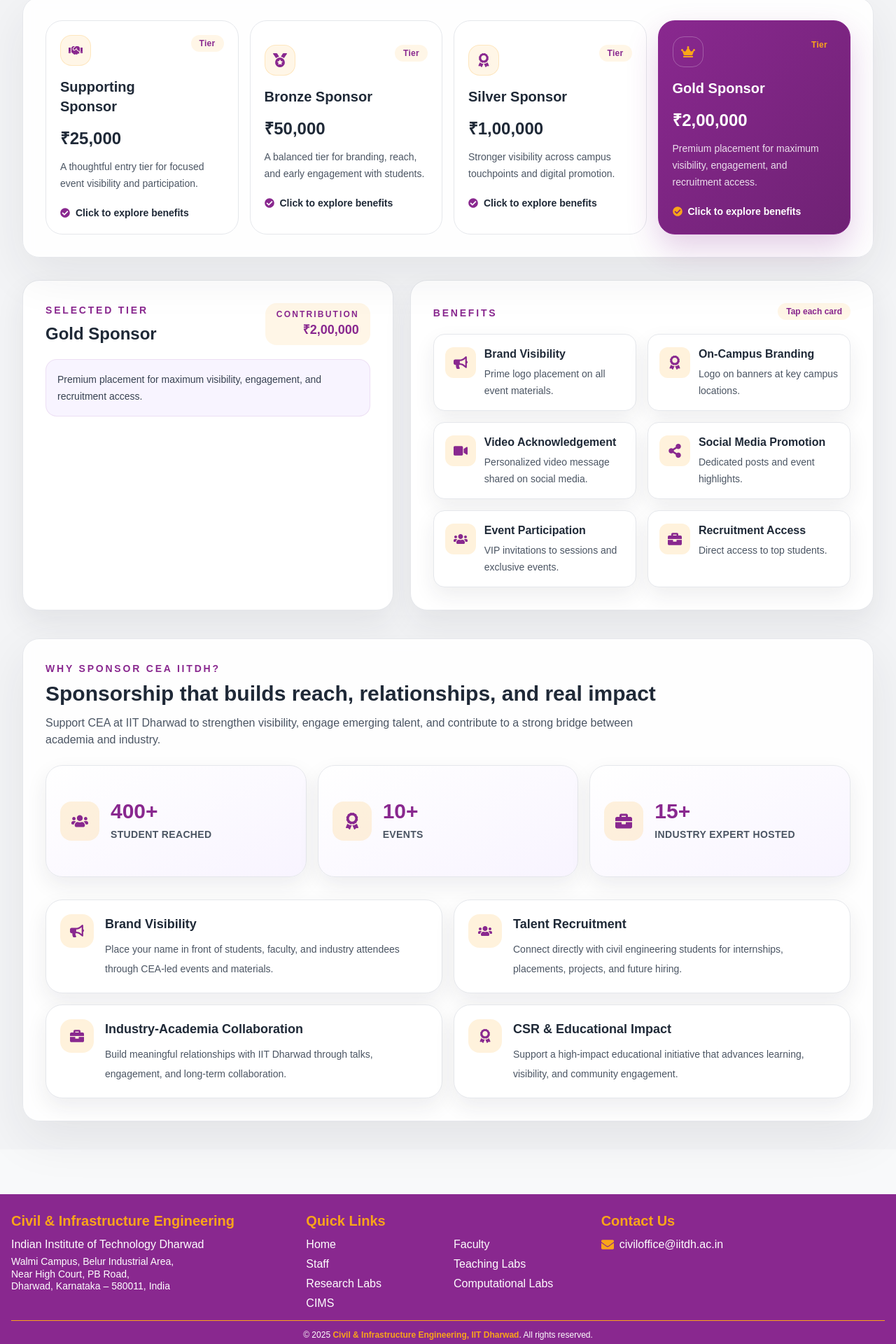
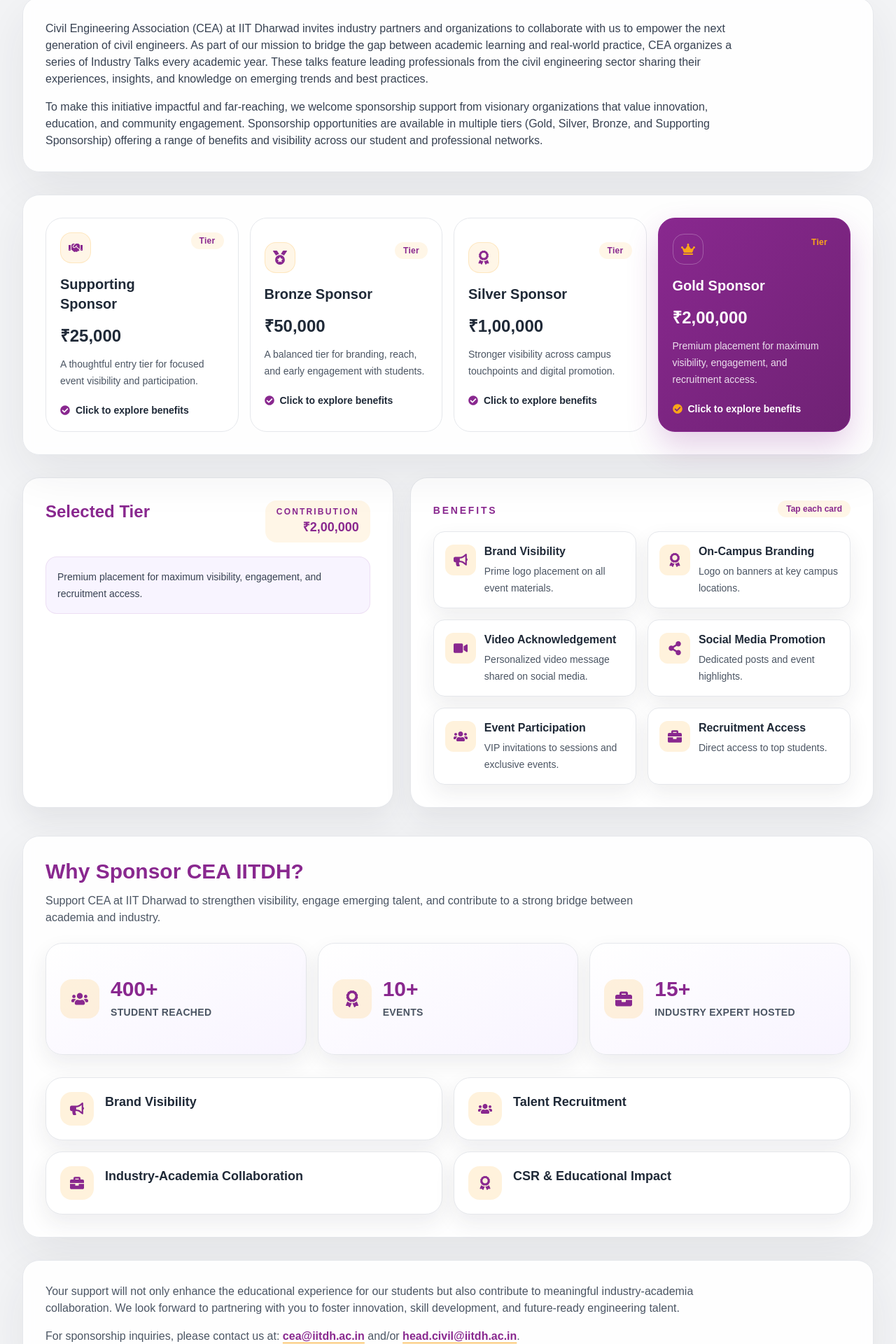
Before and after one commit to sreehb-123/civil-iitdh, a React (Create React App) app: page /sponsors in a window 1280 px wide. Shown: the part 177-2097 px from the top of the page at 70% size. Built offline with nearby package versions, Linux system fonts and the light colour scheme; no server answers.

Commit message:
changes on 26/9/26

```diff
--- a/src/pages/Academic/Phd.js
+++ b/src/pages/Academic/Phd.js
@@ -177,8 +177,7 @@
 
           <section className="rounded-3xl border border-gray-200 bg-white p-6 shadow-[0_18px_40px_rgba(39,38,53,0.08)] sm:p-8">
             <div className="max-w-5xl">
-              <p className="text-sm font-semibold uppercase tracking-[0.2em] text-[#89288f]">Admission Categories</p>
-              <h2 className="mt-2 text-2xl font-bold text-gray-800 sm:text-3xl">Full Time</h2>
+              <h2 className="text-2xl font-bold text-[#89288f] sm:text-3xl">Admission Categories</h2>
             </div>
 
             <div className="mt-5 grid gap-4 md:grid-cols-2 xl:grid-cols-3">
--- a/src/pages/Institution/Consultancy.js
+++ b/src/pages/Institution/Consultancy.js
@@ -43,8 +43,7 @@
     <div className="min-h-screen bg-gray-100 px-4 sm:px-6 lg:px-8 pb-10 pt-14 sm:pt-16">
       <div className="mx-auto w-full max-w-7xl space-y-6">
         <div className="text-center">
-          <p className="text-sm font-semibold uppercase tracking-[0.2em] text-[#89288f]">Consultancy</p>
-          <h1 className="mt-2 text-3xl font-bold text-gray-800 sm:text-4xl">Consultancy Services</h1>
+          <h1 className="text-3xl font-bold text-[#89288f] sm:text-4xl">Consultancy</h1>
         </div>
 
         <section className="rounded-3xl border border-gray-200 bg-white p-6 shadow-[0_18px_40px_rgba(39,38,53,0.08)] sm:p-8">
@@ -61,8 +60,7 @@
         <section>
           <div className="mb-5 flex items-end justify-between gap-4">
             <div>
-              <p className="text-sm font-semibold uppercase tracking-[0.2em] text-[#89288f]">Areas</p>
-              <h2 className="mt-2 text-2xl font-bold text-gray-800 sm:text-3xl">Consultancy Domains</h2>
+              <h2 className="text-2xl font-bold text-[#89288f] sm:text-3xl">Areas</h2>
             </div>
           </div>
 
@@ -97,8 +95,7 @@
                 <FaEnvelope className="h-5 w-5" />
               </div>
               <div>
-                <p className="text-sm font-semibold uppercase tracking-[0.2em] text-[#89288f]">For Queries</p>
-                <h2 className="mt-2 text-2xl font-bold text-gray-800 sm:text-3xl">Write to us</h2>
+                <h2 className="text-2xl font-bold text-[#89288f] sm:text-3xl">For Queries</h2>
                 <p className="mt-3 text-sm leading-7 text-gray-700">
                   Kindly write to the following email address for queries regarding consultancy services.
                 </p>
--- a/src/pages/Institution/Sponsors.js
+++ b/src/pages/Institution/Sponsors.js
@@ -284,16 +284,16 @@
           <h1 className="text-3xl font-bold text-gray-800 sm:text-4xl">Sponsors</h1>
         </div>
 
-        {/* <section className="mb-8 rounded-3xl border border-gray-200 bg-white/90 p-5 shadow-[0_24px_70px_rgba(39,38,53,0.08)] backdrop-blur sm:p-6 lg:p-8">
-          <div className="mx-auto max-w-5xl space-y-4 text-gray-700">
+        <section className="mb-8 rounded-3xl border border-gray-200 bg-white/90 p-5 shadow-[0_24px_70px_rgba(39,38,53,0.08)] backdrop-blur sm:p-6 lg:p-8">
+          <div className="max-w-5xl space-y-4 text-left text-gray-700">
             <p className="text-sm leading-7 sm:text-base">
-              Civil Engineering Association (CEA) at IIT Dharwad invites industry partners and organizations to collaborate with us to empower the next generation of civil engineers. As part of our mission to bridge the gap between academic learning and real-world practice, CEA organizes a series of Industry Expert Talks every academic year. These talks feature leading professionals from the civil engineering sector sharing their experiences, insights, and knowledge on emerging trends and best practices.
+              Civil Engineering Association (CEA) at IIT Dharwad invites industry partners and organizations to collaborate with us to empower the next generation of civil engineers. As part of our mission to bridge the gap between academic learning and real-world practice, CEA organizes a series of Industry Talks every academic year. These talks feature leading professionals from the civil engineering sector sharing their experiences, insights, and knowledge on emerging trends and best practices.
             </p>
             <p className="text-sm leading-7 sm:text-base">
-              To make this initiative impactful and far-reaching, we welcome sponsorship support from visionary organizations that value innovation, education, and community engagement. Sponsorship opportunities are available in multiple tiers: Gold, Silver, Bronze, and Supporting Sponsorship, offering a range of benefits and visibility across our student and professional networks.
+              To make this initiative impactful and far-reaching, we welcome sponsorship support from visionary organizations that value innovation, education, and community engagement. Sponsorship opportunities are available in multiple tiers (Gold, Silver, Bronze, and Supporting Sponsorship) offering a range of benefits and visibility across our student and professional networks.
             </p>
           </div>
-        </section> */}
+        </section>
 
         <section className="mb-8 rounded-3xl border border-gray-200 bg-white/90 p-4 shadow-[0_24px_70px_rgba(39,38,53,0.08)] backdrop-blur sm:p-6 lg:p-8">
           <div className="grid grid-cols-1 gap-4 sm:grid-cols-2 xl:grid-cols-4">
@@ -353,10 +353,7 @@
           <div className="rounded-3xl border border-gray-200 bg-white p-5 shadow-[0_18px_40px_rgba(39,38,53,0.08)] sm:p-6 lg:p-8">
             <div className="flex items-start justify-between gap-4">
               <div>
-                <p className="text-sm font-semibold uppercase tracking-[0.2em] text-[#89288f]">
-                  Selected Tier
-                </p>
-                <h2 className="mt-2 text-2xl font-bold text-gray-800">{activeTier.name}</h2>
+                <h2 className="text-2xl font-bold text-[#89288f]">Selected Tier</h2>
               </div>
               <div className="rounded-2xl bg-[#faa519]/10 px-4 py-2 text-right">
                 <div className="text-xs font-semibold uppercase tracking-[0.18em] text-[#89288f]">Contribution</div>
@@ -397,11 +394,8 @@
 
         <section className="mt-10 rounded-3xl border border-gray-200 bg-white/90 p-5 shadow-[0_24px_70px_rgba(39,38,53,0.08)] backdrop-blur sm:p-6 lg:p-8">
           <div className="max-w-5xl">
-            <p className="text-sm font-semibold uppercase tracking-[0.2em] text-[#89288f]">
+            <h2 className="text-2xl font-bold text-[#89288f] sm:text-3xl">
               Why Sponsor CEA IITDH?
-            </p>
-            <h2 className="mt-2 text-2xl font-bold text-gray-800 sm:text-3xl">
-              Sponsorship that builds reach, relationships, and real impact
             </h2>
             <p className="mt-3 max-w-4xl text-sm leading-7 text-gray-600 sm:text-base">
               Support CEA at IIT Dharwad to strengthen visibility, engage emerging talent, and contribute to a strong bridge between academia and industry.
@@ -444,12 +438,40 @@
                     </div>
                     <div className="min-w-0 flex-1">
                       <h3 className="text-lg font-bold text-gray-800">{reason.title}</h3>
-                      <p className="mt-2 text-sm leading-7 text-gray-600">{reason.summary}</p>
                     </div>
                   </div>
                 </article>
               );
             })}
+          </div>
+        </section>
+
+        <section className="mt-8 rounded-3xl border border-gray-200 bg-white/90 p-5 shadow-[0_24px_70px_rgba(39,38,53,0.08)] backdrop-blur sm:p-6 lg:p-8">
+          <div className="max-w-5xl space-y-4 text-sm leading-7 text-gray-600 sm:text-base">
+            <p>
+              Your support will not only enhance the educational experience for our students but also contribute to meaningful industry-academia collaboration. We look forward to partnering with you to foster innovation, skill development, and future-ready engineering talent.
+            </p>
+            <p>
+              For sponsorship inquiries, please contact us at:{" "}
+              <a
+                href="https://mail.google.com/mail/?view=cm&fs=1&to=cea@iitdh.ac.in"
+                target="_blank"
+                rel="noreferrer noopener"
+                className="font-semibold text-[#89288f] underline decoration-[#faa519] underline-offset-4 transition-colors hover:text-[#6f2274]"
+              >
+                cea@iitdh.ac.in
+              </a>{" "}
+              and/or{" "}
+              <a
+                href="https://mail.google.com/mail/?view=cm&fs=1&to=head.civil@iitdh.ac.in"
+                target="_blank"
+                rel="noreferrer noopener"
+                className="font-semibold text-[#89288f] underline decoration-[#faa519] underline-offset-4 transition-colors hover:text-[#6f2274]"
+              >
+                head.civil@iitdh.ac.in
+              </a>
+              .
+            </p>
           </div>
         </section>
       </div>
--- a/src/pages/Research.js
+++ b/src/pages/Research.js
@@ -95,8 +95,8 @@
 
   return (
     <section className="min-h-screen bg-gray-100 pt-14 sm:pt-16 pb-8 sm:pb-10">
-      <div className="mx-auto flex min-h-[calc(100vh-7.5rem)] w-full max-w-7xl flex-col gap-4 px-3 sm:px-4 md:px-6 lg:px-8">
-        <div className="grid grid-cols-1 gap-4 lg:grid-cols-[clamp(320px,30vw,420px)_minmax(0,1fr)] lg:items-start">
+      <div className="mx-auto flex min-h-[calc(100vh-7.5rem)] w-full max-w-[1800px] flex-col gap-4 px-3 sm:px-4 md:px-6 lg:px-8">
+        <div className="grid grid-cols-1 gap-4 lg:grid-cols-[clamp(280px,24vw,360px)_minmax(0,1fr)] lg:items-start">
           <div className="min-w-0 order-2 lg:order-1">
             <div className="sticky top-4">
               <Alerts data={homeAlertsData} heading="Recent Publications" />
```
Also changed, not shown: src/pages/Home.js (+7 -12 lines), src/pages/Institution/Cea.js (+16 -34 lines), src/pages/Institution/Donate.js (+4 -8 lines).
